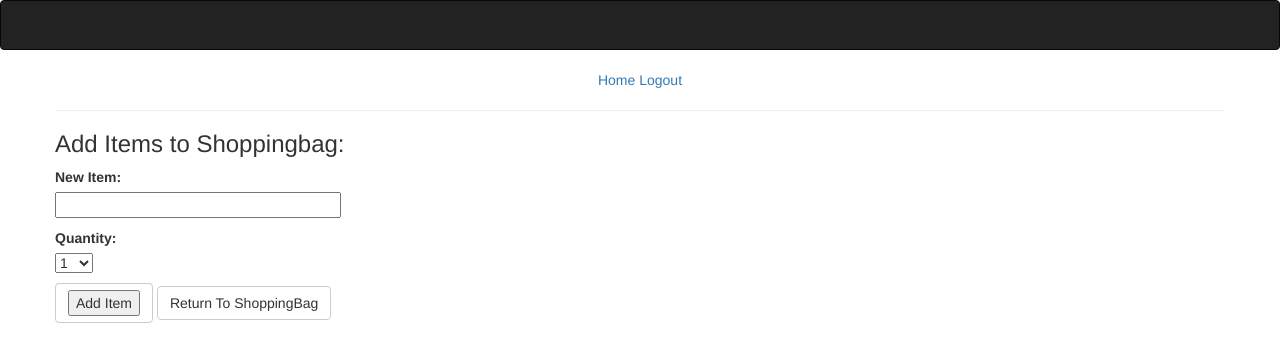
After one commit to designravenous/Shopping_app, a Flask app: page /add_item in a window 1280 px wide. The commit adds this page. Shown: the top 362 px of the page. Run offline with Flask 2, Linux system fonts and the light colour scheme; the visitor is signed in with stand-in values (Sample User, id 1); data comes from the database, SQL or seed files in the repository; some libraries are stand-ins or nearby versions.

Commit message:
add form for adding item and new html template

```diff
--- a/application/forms.py
+++ b/application/forms.py
@@ -1,6 +1,6 @@
 from flask_wtf import FlaskForm
-from wtforms import StringField, PasswordField, BooleanField, SubmitField
-from wtforms.validators import DataRequired, ValidationError, Email, EqualTo
+from wtforms import StringField, PasswordField, BooleanField, SubmitField, SelectField
+from wtforms.validators import DataRequired, ValidationError, Email, EqualTo, optional
 from application.models import User
 
 class LoginForms(FlaskForm):
@@ -25,3 +25,8 @@ class RegistrationForm(FlaskForm):
         u = User.query.filter_by(email=email.data).first()
         if u is not None:
             raise ValidationError('Account with that email address is already created')
+
+class Add_Item_Form(FlaskForm):
+    item = StringField('New Item:', validators=[DataRequired()])
+    quantity = SelectField('Quantity:', choices=[(1,1), (2,2), (3,3), (4,4), (5,5), (6,6), (7,7), (8,8), (9,9), (10,10)], coerce=int, default=1)
+    submit = SubmitField('Add Item')
--- a/application/routes.py
+++ b/application/routes.py
@@ -1,6 +1,6 @@
 from application import app, bootstrap, db
 from flask import render_template, url_for, flash, redirect, request
-from application.forms import LoginForms, RegistrationForm
+from application.forms import LoginForms, RegistrationForm, Add_Item_Form
 from application.models import User, ShoppingItems
 from flask_login import current_user, login_user, logout_user, login_required
 from werkzeug.urls import url_parse
@@ -69,3 +69,17 @@ def basket_status(item_id):
         item_to_change.added_to_chart = False
     db.session.commit()
     return redirect(url_for('index'))
+
+@app.route('/add_item', methods=['GET', 'POST'])
+@login_required
+def add_new_item():
+    form = Add_Item_Form()
+    current_user_id = User.query.filter_by(id=current_user.id).first()
+    if form.validate_on_submit():
+        added = form.item.data
+        new_item = ShoppingItems(item=form.item.data, quantity=form.quantity.data, user_id=current_user.id)
+        db.session.add(new_item)
+        db.session.commit()
+        flash('Item {} added'.format(added))
+        return redirect(url_for('index'))
+    return render_template('add_item.html', title="Add Item", form=form)
--- /dev/null
+++ b/application/templates/add_item.html
@@ -0,0 +1,24 @@
+{% extends "base.html" %}
+{% block app_content %}
+<h3>Add Items to Shoppingbag:</h3>
+<form action="" method="POST">
+    {{ form.hidden_tag() }}
+    <p>
+        {{ form.item.label }}<br>
+        {{ form.item(size=32) }}<br>
+        {% for error in form.item.errors %}
+        <span style="color:red;">[{{ error }}]</span>
+        {% endfor %}
+    </p>
+    <p>
+        {{ form.quantity.label }}<br>
+        {{ form.quantity }}<br>
+        {% for error in form.quantity.errors %}
+        <span style="color:red;">[{{ error }}]</span>
+        {% endfor %}
+    </p>
+    <p>
+        <div class="btn btn-default">{{ form.submit() }}</div> <a href= {{ url_for('index') }} type="button" class="btn btn-default">Return To ShoppingBag</a>
+    </p>
+</form>
+{% endblock %}
--- a/application/templates/index.html
+++ b/application/templates/index.html
@@ -10,7 +10,7 @@
                         <span class="glyphicon glyphicon-cog"></span>&nbsp; <span class="caret"></span>
                     </a>
                     <ul class="dropdown-menu">
-                        <li><a href= "#"><span class="glyphicon glyphicon-plus"></span>&nbsp;&nbsp;Add Item</a></li>
+                        <li><a href= {{ url_for('add_new_item') }} ><span class="glyphicon glyphicon-plus"></span>&nbsp;&nbsp;Add Item</a></li>
                         <li><a href="#"><span class="glyphicon glyphicon-pencil"></span>&nbsp;&nbsp;Modify Item</a></li>
                         <li class="divider"></li>
                         <li><a href="#"><span class="glyphicon glyphicon-trash"></span>&nbsp;&nbsp;Delete All Items</a></li>
```
